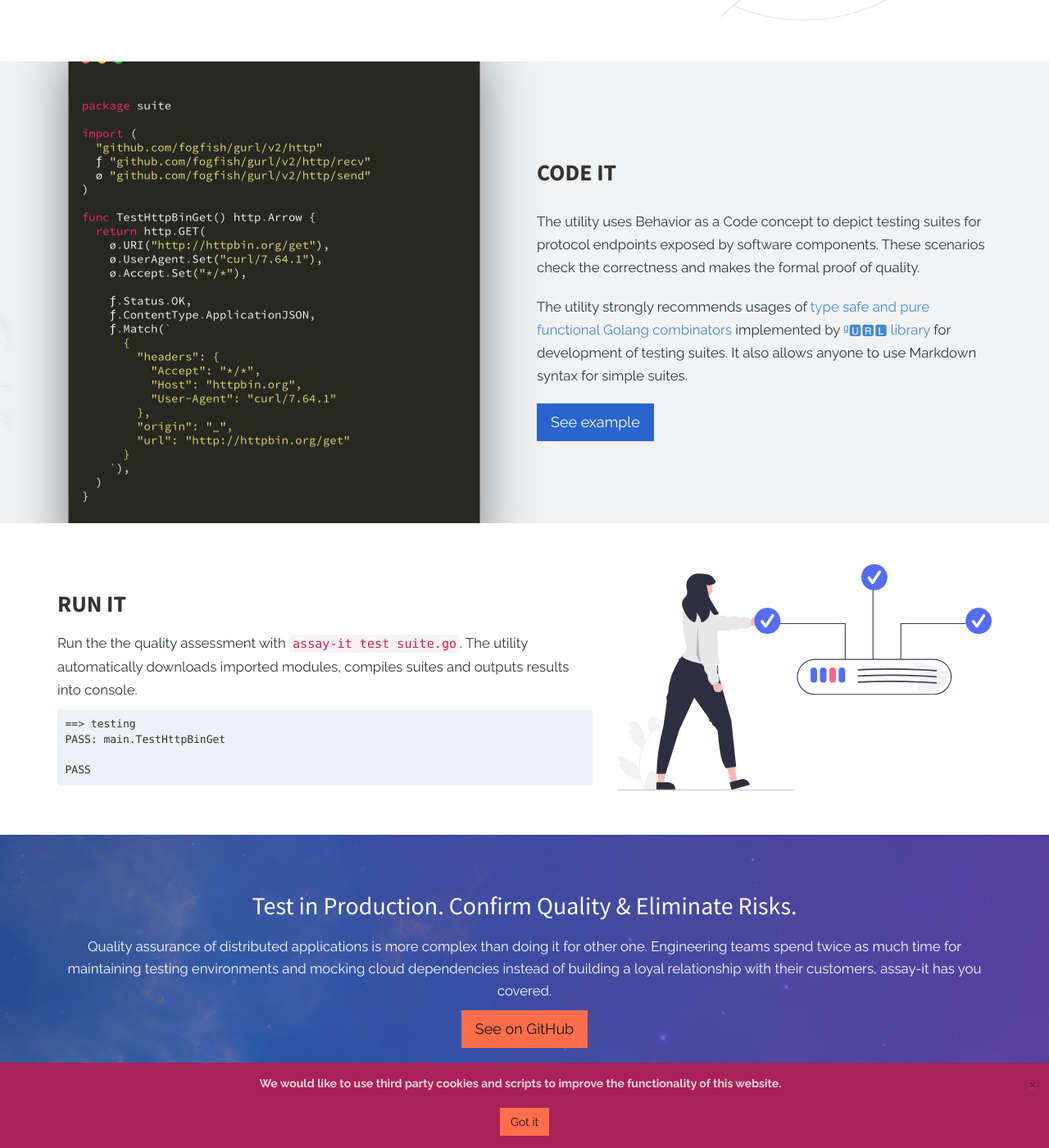
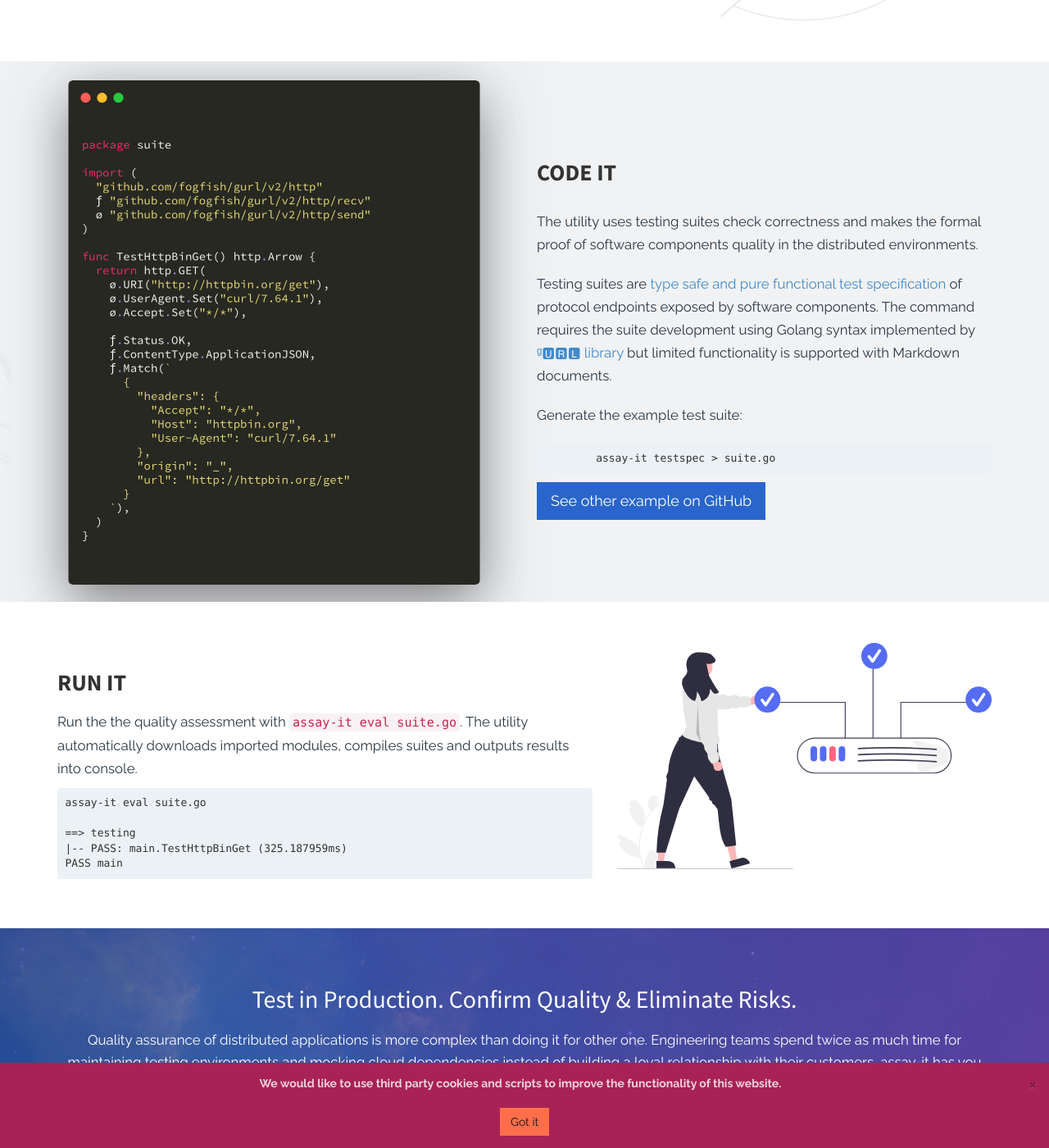
Before and after one commit to assay-it/assay-it.github.io, a Jekyll site: the page built from quick-start.html, in a window 1280 px wide and 1400 px high, scrolled down 952 px. Shown: the whole window at 82% size. Built offline with Jekyll 4.4.1, drawn with Linux system fonts in a browser that asks for light colours; nearby versions of some CDN libraries; some web fonts are replaced; some of the changed text lies outside the part shown.

Commit message:
Update quick example

```diff
--- a/quick-start.html
+++ b/quick-start.html
@@ -33,9 +33,9 @@ image: /site-icon.png
           </div>
           <p>
             <code>assay-it</code> is <a href="https://github.com/assay-it/assay-it">an open source command line utility</a>.
-            The utility is designed for <b>testing</b> of loosely coupled
-            topologies such as serverless applications, microservices and other
-            systems that rely on interfaces, protocols and its behaviors.
+            The utility automates <b>testing</b> of loosely coupled topologies
+            such as serverless applications, microservices and other systems
+            that rely on interfaces, protocols and its behaviors.
             It does the unit-like testing but in distributed environments.
           </p>
           <p>
@@ -61,18 +61,21 @@ image: /site-icon.png
       <div class="col-md-6 col-md-offset-6">
         <h2>Code It</h2>
         <p>
-          The utility uses Behavior as a Code concept to depict testing suites
-          for protocol endpoints exposed by software components. These scenarios
-          check the correctness and makes the formal proof of quality.
+          The utility uses testing suites check correctness and makes the formal
+          proof of software components quality in the distributed environments.
         </p>
         <p>
-          The utility strongly recommends usages of
-          <a href="https://github.com/fogfish/gurl/blob/main/doc/user-guide.md">type safe and pure functional Golang combinators</a>
-          implemented by <a href="https://github.com/fogfish/gurl">ᵍ🆄🆁🅻 library</a>
-          for development of testing suites. It also allows anyone to use Markdown syntax for simple suites.
+          Testing suites are <a href="https://github.com/fogfish/gurl/blob/main/doc/user-guide.md">type safe and pure functional test specification</a>
+          of protocol endpoints exposed by software components. The command
+          requires the suite development using Golang syntax implemented by <a href="https://github.com/fogfish/gurl">ᵍ🆄🆁🅻 library</a> but limited functionality is supported with Markdown documents.
         </p>
-        <a class="btn btn-primary btn-lg" href="https://github.com/assay-it/assay-it/blob/main/examples/golang-httpbin/request.go" target="_blank" rel="noreferrer">
-          See example
+        <p>
+          Generate the example test suite:
+        </p>
+        <pre class="highlight">
+        <code>assay-it testspec > suite.go</code></pre>
+        <a class="btn btn-primary btn-lg" href="https://github.com/assay-it/assay-it/blob/main/examples" target="_blank" rel="noreferrer">
+          See other example on GitHub
         </a>
       </div>
     </div>
@@ -89,15 +92,16 @@ image: /site-icon.png
             <h2>Run It</h2>
           </div>
           <p>
-            Run the the quality assessment with <code>assay-it test suite.go</code>.
+            Run the the quality assessment with <code>assay-it eval suite.go</code>.
             The utility automatically downloads imported modules, compiles suites
             and outputs results into console.
           </p>
 <pre class="highlight">
+<code>assay-it eval suite.go</code>
+
 <code>==> testing</code>
-<code>PASS: main.TestHttpBinGet</code>
-
-<code>PASS</code></pre>
+<code>|-- PASS: main.TestHttpBinGet (325.187959ms)</code>
+<code>PASS main</code></pre>
         </div>
       </div><!-- .col-md-7 close -->
       <div class="col-md-5 col-sm-12">
```
Also changed, not shown: README.md.
